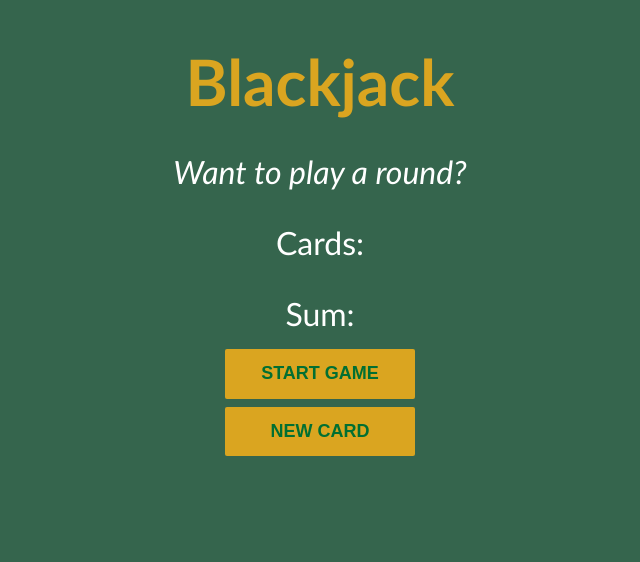
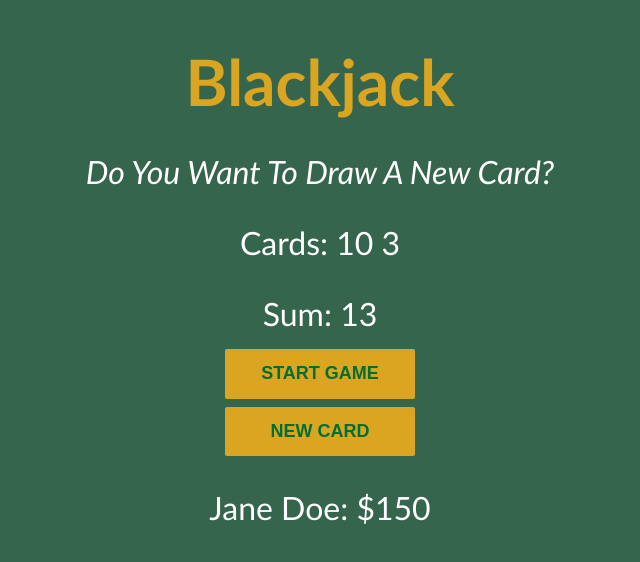
Before and after one commit to abhikmr333/BlackJackGame_scrimba, a plain HTML site: page index.html in a window 1280 px wide. Both pictures are taken after a click on the button "START GAME". Shown: the whole page, without its empty margins (320-960 px from the left). Drawn offline with Linux system fonts and the light colour scheme.

Commit message:
added js file with working code & modified html file

```diff
--- a/index.html
+++ b/index.html
@@ -15,6 +15,7 @@
     <p id="sum-el">Sum:</p>
     <button onclick="startGame()">START GAME</button><br>
     <button onclick="newCard()">NEW CARD</button>
+    <p id="player-el"></p>
     <script src="index.js"></script>
 
 </body>
--- a/index.js
+++ b/index.js
@@ -1,22 +1,98 @@
-let firstCard = 11;
-let secondCard = 5;
-let sum = firstCard + secondCard;
+
+// let firstCard = getRandomCard(); -> should be defined under startgame function because we are not even playing the game yet
+// let secondCard = getRandomCard(); -> keep the state of the game/variable in mind
+// let sum = firstCard + secondCard;
+// let cardArr = [firstCard, secondCard]; //array that includes the card number being picked
+
+let cardArr = [];
+let sum = 0;
 let hasBlackjack = false;
-let isAlive = true;
+let isAlive = false;
 let message = "";
+//player object
+let player = {
+    name: "Jane Doe",
+    chips: 150
+};
+
+let messageEl = document.getElementById("message-el");
+//let sumEl = document.getElementById("sum-el");
+//another way of grabbing elements from DOM
+let sumEl = document.querySelector("#sum-el");
+let cardsEl = document.querySelector("#cards-el");
+let playerEl = document.getElementById("player-el");
+
+
+//rendering player details in player elment
+playerEl.textContent = player.name + ": $" + player.chips;
 
 function startGame() {
+    let firstCard = getRandomCard();
+    let secondCard = getRandomCard();
+    cardArr = [firstCard, secondCard];
+    sum = firstCard + secondCard;
+    //game has started now
+    isAlive = true;
+    renderGame();
+}
+
+
+
+//function to set random values to cards
+function getRandomCard() {
+    let random = Math.floor(Math.random() * 14);
+    //if random == 0
+    while (random === 0) {
+        random = Math.floor(Math.random() * 12);
+    }
+    //treating ace as 11
+    if (random === 1) random = 11;
+    //treating J,Q,K as 10
+    else if (random > 10) random = 10;
+
+    return random;
+}
+
+
+
+
+function renderGame() {
+    sumEl.textContent = "Sum: " + sum;
+    cardsEl.textContent = "Cards:";
+    for (let i = 0; i < cardArr.length; i++) {
+        cardsEl.textContent += " " + cardArr[i];
+    }
+
+    //can also be done without forloop
+    // if (cardArr.length === 2) cardsEl.textContent = "Cards: " + cardArr[0] + " " + cardArr[1];
+    // else {
+    //     let newlyAddedCard = cardArr.length - 1;
+    //     cardsEl.textContent += " " + cardArr[newlyAddedCard];
+    // }
+
     if (sum <= 20) {
-        message = "Do You Want To Draw A New Card? 🙂 ";
+        message = "Do You Want To Draw A New Card?";
     }
     else if (sum === 21) {
-        message = "Wooho! You've got Blackjack! 🎉";
+        message = "You've got Blackjack!";
         hasBlackjack = true;
     }
     else {
-        message = "You're out of the game! 😭";
+        message = "You're out of the game!";
         isAlive = false;
     }
 
-    console.log(message);
+    messageEl.textContent = message;
 }
+
+
+
+function newCard() {
+    //should not be allowed to run when you refresh the page and when either you have blackjack or you are out of the game
+    if (isAlive === true && hasBlackjack === false) {
+        let card = getRandomCard();
+        sum += card;
+        cardArr.push(card);
+        renderGame();
+    }
+}
```
